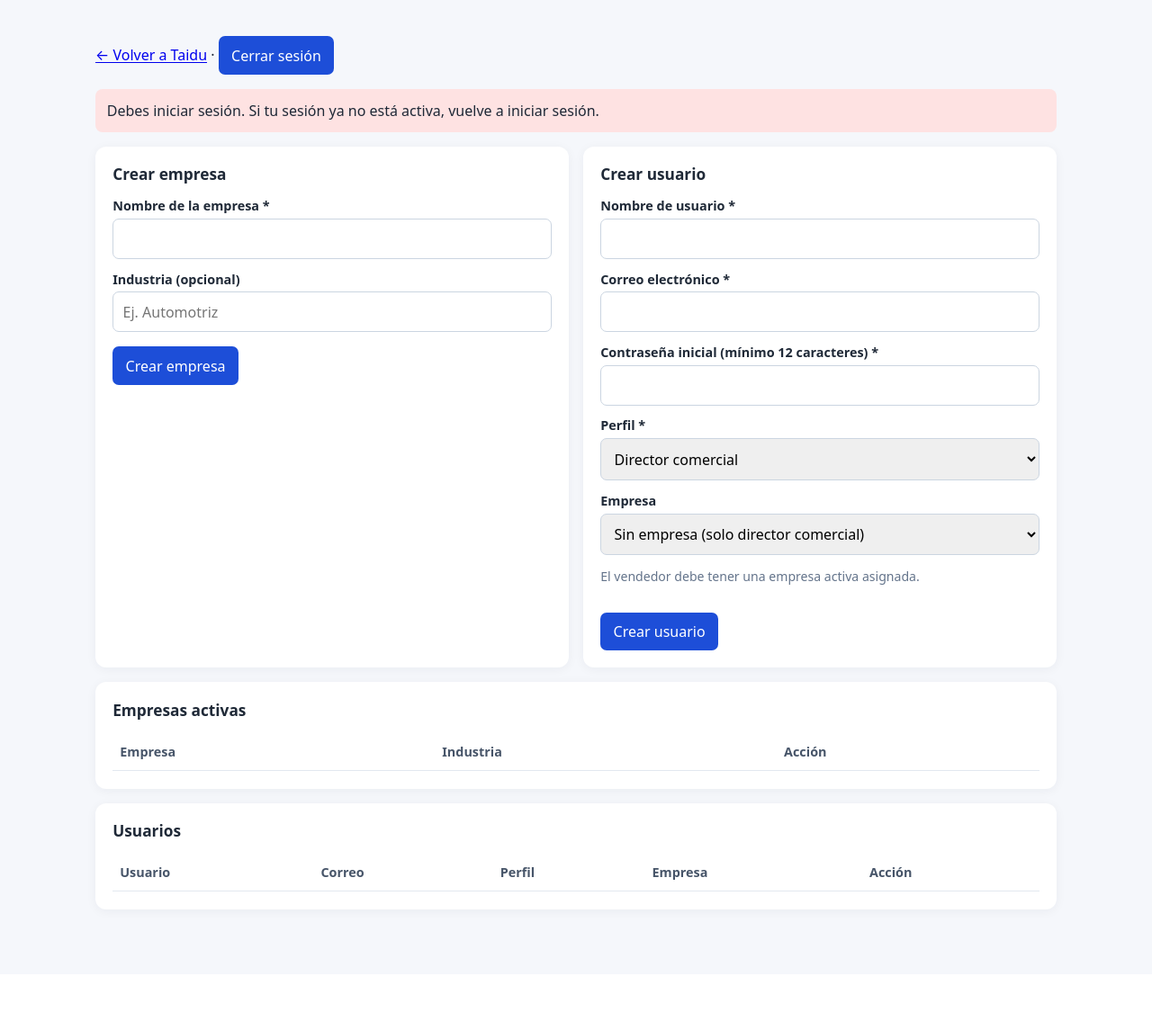
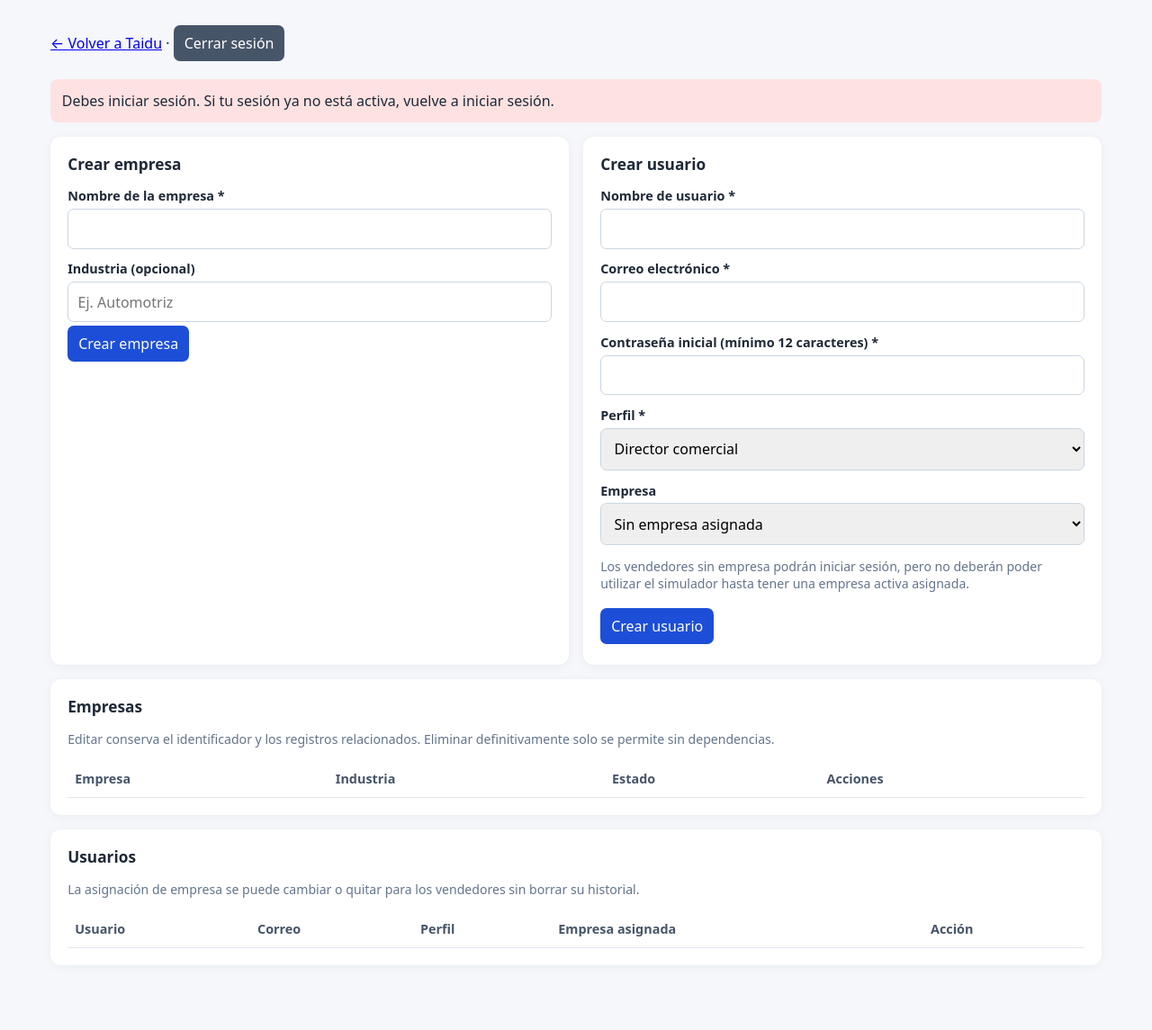
Before and after one commit to Fernandovpadron/Taidu, a Flask app: template templates/admin.html in a window 1280 px wide. Shown: the part 66-1211 px from the top of the page at 90% size. Before the commit the page ends 1083 px from the top, so only its background shows below. Run offline with Flask 3, Linux system fonts and the light colour scheme; the template is opened without the code that fills it, so the values that code supplies are empty; some libraries are stand-ins or nearby versions.

Commit message:
Add company management and seller assignment UI

```diff
--- a/templates/admin.html
+++ b/templates/admin.html
@@ -4,7 +4,7 @@
   <meta charset="utf-8"><meta name="viewport" content="width=device-width, initial-scale=1">
   <title>Administración | Taidu Selling Intelligence</title>
   <style>
-    :root{font-family:system-ui,-apple-system,Segoe UI,sans-serif;color:#1f2937;background:#f5f7fb}*{box-sizing:border-box}body{margin:0}header{background:#172554;color:#fff;padding:1.2rem max(1rem,calc((100% - 1100px)/2))}h1{margin:0;font-size:1.3rem}main{max-width:1100px;margin:1.5rem auto;padding:0 1rem 2rem}.grid{display:grid;grid-template-columns:repeat(auto-fit,minmax(280px,1fr));gap:1rem}section{background:#fff;padding:1.2rem;border-radius:12px;box-shadow:0 2px 12px #14213d0d;margin-bottom:1rem}h2{font-size:1.08rem;margin-top:0}label{display:block;font-size:.9rem;margin:.8rem 0 .3rem;font-weight:600}input,select{width:100%;padding:.65rem;border:1px solid #cbd5e1;border-radius:7px;font:inherit}button{margin-top:1rem;border:0;background:#1d4ed8;color:#fff;padding:.65rem .9rem;border-radius:7px;cursor:pointer;font:inherit}button.danger{background:#b91c1c;margin:0;padding:.4rem .6rem}.hint{color:#64748b;font-size:.88rem}#notice{margin:1rem 0;padding:.8rem;border-radius:8px;display:none}.table-wrap{overflow-x:auto}table{width:100%;border-collapse:collapse;font-size:.9rem}th,td{padding:.7rem .5rem;text-align:left;border-bottom:1px solid #e2e8f0}th{color:#475569}
+    :root{font-family:system-ui,-apple-system,Segoe UI,sans-serif;color:#1f2937;background:#f5f7fb}*{box-sizing:border-box}body{margin:0}header{background:#172554;color:#fff;padding:1.2rem max(1rem,calc((100% - 1100px)/2))}h1{margin:0;font-size:1.3rem}main{max-width:1200px;margin:1.5rem auto;padding:0 1rem 2rem}.grid{display:grid;grid-template-columns:repeat(auto-fit,minmax(280px,1fr));gap:1rem}section{background:#fff;padding:1.2rem;border-radius:12px;box-shadow:0 2px 12px #14213d0d;margin-bottom:1rem}h2{font-size:1.08rem;margin-top:0}label{display:block;font-size:.9rem;margin:.8rem 0 .3rem;font-weight:600}input,select{width:100%;padding:.65rem;border:1px solid #cbd5e1;border-radius:7px;font:inherit}button{margin:.25rem .2rem .25rem 0;border:0;background:#1d4ed8;color:#fff;padding:.55rem .75rem;border-radius:7px;cursor:pointer;font:inherit}button.danger{background:#b91c1c}button.secondary{background:#475569}.hint{color:#64748b;font-size:.88rem}#notice{margin:1rem 0;padding:.8rem;border-radius:8px;display:none}.table-wrap{overflow-x:auto}table{width:100%;border-collapse:collapse;font-size:.9rem}th,td{padding:.7rem .5rem;text-align:left;border-bottom:1px solid #e2e8f0;vertical-align:top}th{color:#475569}.status{font-size:.8rem;font-weight:600}.inactive{color:#b91c1c}.active{color:#15803d}.action-select{min-width:160px}
   </style>
 </head>
 <body>
@@ -23,26 +23,72 @@
       <label for="email">Correo electrónico *</label><input id="email" type="email" maxlength="254" required>
       <label for="password">Contraseña inicial (mínimo 12 caracteres) *</label><input id="password" type="password" minlength="12" autocomplete="new-password" required>
       <label for="profile">Perfil *</label><select id="profile" required><option value="director_comercial">Director comercial</option><option value="vendedor">Vendedor</option></select>
-      <label for="user-company">Empresa</label><select id="user-company"><option value="">Sin empresa (solo director comercial)</option></select>
-      <p id="company-hint" class="hint">El vendedor debe tener una empresa activa asignada.</p>
+      <label for="user-company">Empresa</label><select id="user-company"><option value="">Sin empresa asignada</option></select>
+      <p class="hint">Los vendedores sin empresa podrán iniciar sesión, pero no deberán poder utilizar el simulador hasta tener una empresa activa asignada.</p>
       <button type="submit">Crear usuario</button>
     </form></section>
   </div>
-  <section><h2>Empresas activas</h2><div class="table-wrap"><table><thead><tr><th>Empresa</th><th>Industria</th><th>Acción</th></tr></thead><tbody id="companies-body"></tbody></table></div></section>
-  <section><h2>Usuarios</h2><div class="table-wrap"><table><thead><tr><th>Usuario</th><th>Correo</th><th>Perfil</th><th>Empresa</th><th>Acción</th></tr></thead><tbody id="users-body"></tbody></table></div></section>
+  <section><h2>Empresas</h2><p class="hint">Editar conserva el identificador y los registros relacionados. Eliminar definitivamente solo se permite sin dependencias.</p><div class="table-wrap"><table><thead><tr><th>Empresa</th><th>Industria</th><th>Estado</th><th>Acciones</th></tr></thead><tbody id="companies-body"></tbody></table></div></section>
+  <section><h2>Usuarios</h2><p class="hint">La asignación de empresa se puede cambiar o quitar para los vendedores sin borrar su historial.</p><div class="table-wrap"><table><thead><tr><th>Usuario</th><th>Correo</th><th>Perfil</th><th>Empresa asignada</th><th>Acción</th></tr></thead><tbody id="users-body"></tbody></table></div></section>
 </main>
 <script>
-const notice=document.getElementById('notice'), profileSelect=document.getElementById('profile'), companySelect=document.getElementById('user-company');let companies=[];
+const notice=document.getElementById('notice'), profileSelect=document.getElementById('profile'), companySelect=document.getElementById('user-company');
+let companies=[];
 function showNotice(message,error=false){notice.textContent=message;notice.style.display='block';notice.style.background=error?'#fee2e2':'#dcfce7'}
 async function api(url,options={}){const response=await fetch(url,{credentials:'same-origin',headers:{'Content-Type':'application/json',...(options.headers||{})},...options});const data=await response.json().catch(()=>({}));if(!response.ok||data.ok===false)throw new Error(data.mensaje||`Error HTTP ${response.status}`);return data}
-function updateCompanyRequirement(){const seller=profileSelect.value==='vendedor';companySelect.required=seller;companySelect.options[0].disabled=seller;if(seller&&!companySelect.value&&companies.length)companySelect.value=String(companies[0].company_id)}
-profileSelect.addEventListener('change',updateCompanyRequirement);
-async function refresh(){const data=await api('/admin/api/overview');companies=data.empresas||[];const selected=companySelect.value;companySelect.replaceChildren();const empty=document.createElement('option');empty.value='';empty.textContent='Sin empresa (solo director comercial)';companySelect.append(empty);for(const c of companies){const o=document.createElement('option');o.value=String(c.company_id);o.textContent=c.company_name;companySelect.append(o)}if(selected&&companies.some(c=>String(c.company_id)===selected))companySelect.value=selected;
-const cb=document.getElementById('companies-body');cb.replaceChildren();for(const c of companies){const tr=document.createElement('tr');for(const value of [c.company_name,c.industry||'—']){const td=document.createElement('td');td.textContent=value;tr.append(td)}const td=document.createElement('td'),b=document.createElement('button');b.className='danger';b.textContent='Desactivar';b.addEventListener('click',async()=>{if(!confirm(`¿Desactivar la empresa "${c.company_name}"?`))return;try{await api(`/admin/api/companies/${c.company_id}`,{method:'DELETE'});showNotice('Empresa desactivada.');await refresh()}catch(e){showNotice(e.message,true)}});td.append(b);tr.append(td);cb.append(tr)}
-const ub=document.getElementById('users-body');ub.replaceChildren();for(const u of data.usuarios||[]){const tr=document.createElement('tr');for(const value of [u.username,u.email,u.perfil,u.company_name||'—']){const td=document.createElement('td');td.textContent=value;tr.append(td)}const td=document.createElement('td'),b=document.createElement('button');b.className='danger';b.textContent='Eliminar';b.addEventListener('click',async()=>{if(!confirm(`¿Eliminar al usuario "${u.email}"? Esta acción no se puede deshacer.`))return;try{await api(`/admin/api/users/${u.id}`,{method:'DELETE'});showNotice('Usuario eliminado.');await refresh()}catch(e){showNotice(e.message,true)}});td.append(b);tr.append(td);ub.append(tr)}updateCompanyRequirement()}
-
+function cell(row,value){const td=document.createElement('td');td.textContent=value==null||value===''?'—':String(value);row.append(td);return td}
+function button(label,cls,handler){const b=document.createElement('button');b.textContent=label;if(cls)b.className=cls;b.addEventListener('click',handler);return b}
+function activeCompanies(){return companies.filter(c=>c.is_active)}
+function fillCompanySelect(select,selected,includeEmpty=true){select.replaceChildren();if(includeEmpty){const opt=document.createElement('option');opt.value='';opt.textContent='Sin empresa asignada';select.append(opt)}for(const c of activeCompanies()){const opt=document.createElement('option');opt.value=String(c.company_id);opt.textContent=c.company_name;select.append(opt)}select.value=selected==null?'':String(selected)}
+async function refresh(){
+ const data=await api('/admin/api/overview');companies=data.empresas||[];
+ const selected=companySelect.value;fillCompanySelect(companySelect,selected);
+ const cb=document.getElementById('companies-body');cb.replaceChildren();
+ for(const c of companies){
+  const tr=document.createElement('tr');cell(tr,c.company_name);cell(tr,c.industry||'—');
+  const status=cell(tr,c.is_active?'Activa':'Inactiva');status.className='status '+(c.is_active?'active':'inactive');
+  const actions=cell(tr,'');
+  actions.append(button('Editar','',async()=>{
+   const name=prompt('Nombre de la empresa:',c.company_name);if(name===null)return;
+   const industry=prompt('Industria:',c.industry||'');if(industry===null)return;
+   try{await api(`/admin/api/companies/${c.company_id}`,{method:'PATCH',body:JSON.stringify({company_name:name,industry})});showNotice('Empresa actualizada.');await refresh()}catch(e){showNotice(e.message,true)}
+  }));
+  if(c.is_active) actions.append(button('Desactivar','secondary',async()=>{
+   if(!confirm(`¿Desactivar "${c.company_name}"? Se conservarán asignaciones e historial.`))return;
+   try{await api(`/admin/api/companies/${c.company_id}/status`,{method:'POST',body:JSON.stringify({is_active:false})});showNotice('Empresa desactivada; se conservaron sus registros.');await refresh()}catch(e){showNotice(e.message,true)}
+  }));
+  else actions.append(button('Reactivar','',async()=>{
+   if(!confirm(`¿Reactivar "${c.company_name}"?`))return;
+   try{await api(`/admin/api/companies/${c.company_id}/status`,{method:'POST',body:JSON.stringify({is_active:true})});showNotice('Empresa reactivada.');await refresh()}catch(e){showNotice(e.message,true)}
+  }));
+  actions.append(button('Eliminar definitivamente','danger',async()=>{
+   if(!confirm(`¿Intentar eliminar definitivamente "${c.company_name}"? Solo será posible si no tiene usuarios, clientes ni respuestas asociadas.`))return;
+   try{await api(`/admin/api/companies/${c.company_id}`,{method:'DELETE'});showNotice('Empresa eliminada.');await refresh()}catch(e){showNotice(e.message,true)}
+  }));
+  cb.append(tr)
+ }
+ const ub=document.getElementById('users-body');ub.replaceChildren();
+ for(const u of data.usuarios||[]){
+  const tr=document.createElement('tr');cell(tr,u.username);cell(tr,u.email);cell(tr,u.perfil);
+  const td=document.createElement('td');
+  if(u.perfil==='vendedor'){
+   const select=document.createElement('select');select.className='action-select';fillCompanySelect(select,u.company_id);
+   if(u.company_id&&!u.company_active){const opt=document.createElement('option');opt.value=String(u.company_id);opt.textContent=(u.company_name||'Empresa')+' (inactiva)';select.append(opt);select.value=String(u.company_id)}
+   td.append(select);
+   td.append(button('Guardar asignación','',async()=>{
+    try{await api(`/admin/api/users/${u.id}/company`,{method:'PATCH',body:JSON.stringify({company_id:select.value||null})});showNotice('Asignación actualizada.');await refresh()}catch(e){showNotice(e.message,true)}
+   }));
+  }else td.textContent=u.company_name||'—';
+  tr.append(td);
+  const action=cell(tr,'');action.append(button('Eliminar usuario','danger',async()=>{
+   if(!confirm(`¿Eliminar al usuario "${u.email}"? Esta acción no se puede deshacer.`))return;
+   try{await api(`/admin/api/users/${u.id}`,{method:'DELETE'});showNotice('Usuario eliminado.');await refresh()}catch(e){showNotice(e.message,true)}
+  }));
+  ub.append(tr)
+ }
+}
 document.getElementById('company-form').addEventListener('submit',async e=>{e.preventDefault();try{await api('/admin/api/companies',{method:'POST',body:JSON.stringify({company_name:document.getElementById('company-name').value,industry:document.getElementById('industry').value})});e.target.reset();showNotice('Empresa creada correctamente.');await refresh()}catch(error){showNotice(error.message,true)}});
-document.getElementById('user-form').addEventListener('submit',async e=>{e.preventDefault();const perfil=profileSelect.value,company_id=companySelect.value||null;if(perfil==='vendedor'&&!company_id){showNotice('Selecciona una empresa para el vendedor.',true);return}try{await api('/admin/api/users',{method:'POST',body:JSON.stringify({username:document.getElementById('username').value,email:document.getElementById('email').value,password:document.getElementById('password').value,perfil,company_id})});e.target.reset();profileSelect.value='director_comercial';showNotice('Usuario creado correctamente.');await refresh()}catch(error){showNotice(error.message,true)}});
+document.getElementById('user-form').addEventListener('submit',async e=>{e.preventDefault();const perfil=profileSelect.value,company_id=companySelect.value||null;try{await api('/admin/api/users',{method:'POST',body:JSON.stringify({username:document.getElementById('username').value,email:document.getElementById('email').value,password:document.getElementById('password').value,perfil,company_id})});e.target.reset();profileSelect.value='director_comercial';showNotice('Usuario creado correctamente.');await refresh()}catch(error){showNotice(error.message,true)}});
 document.getElementById('logout').addEventListener('click',async()=>{try{await api('/logout',{method:'POST',body:JSON.stringify({})});window.location.href='/'}catch(error){showNotice(error.message,true)}});
 refresh().catch(error=>showNotice(error.message+' Si tu sesión ya no está activa, vuelve a iniciar sesión.',true));
 </script>
```
